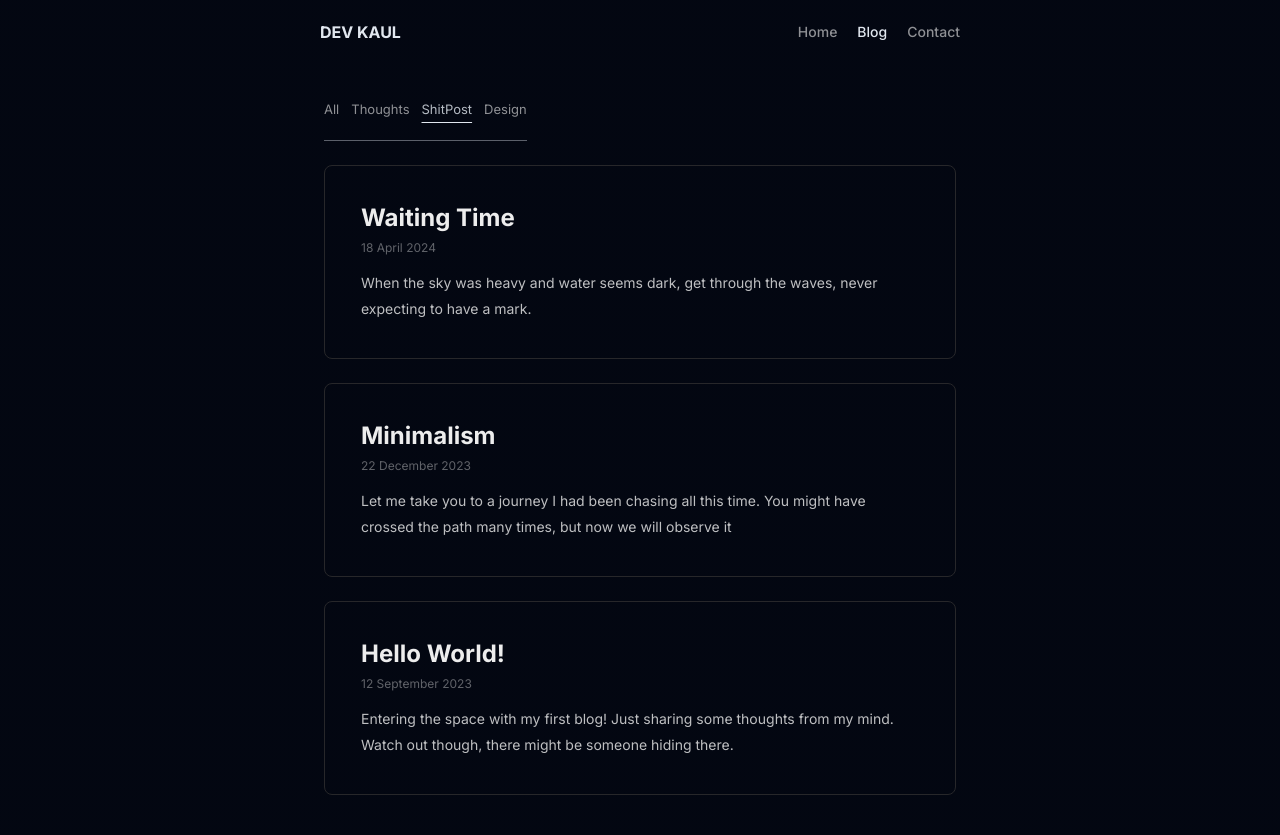
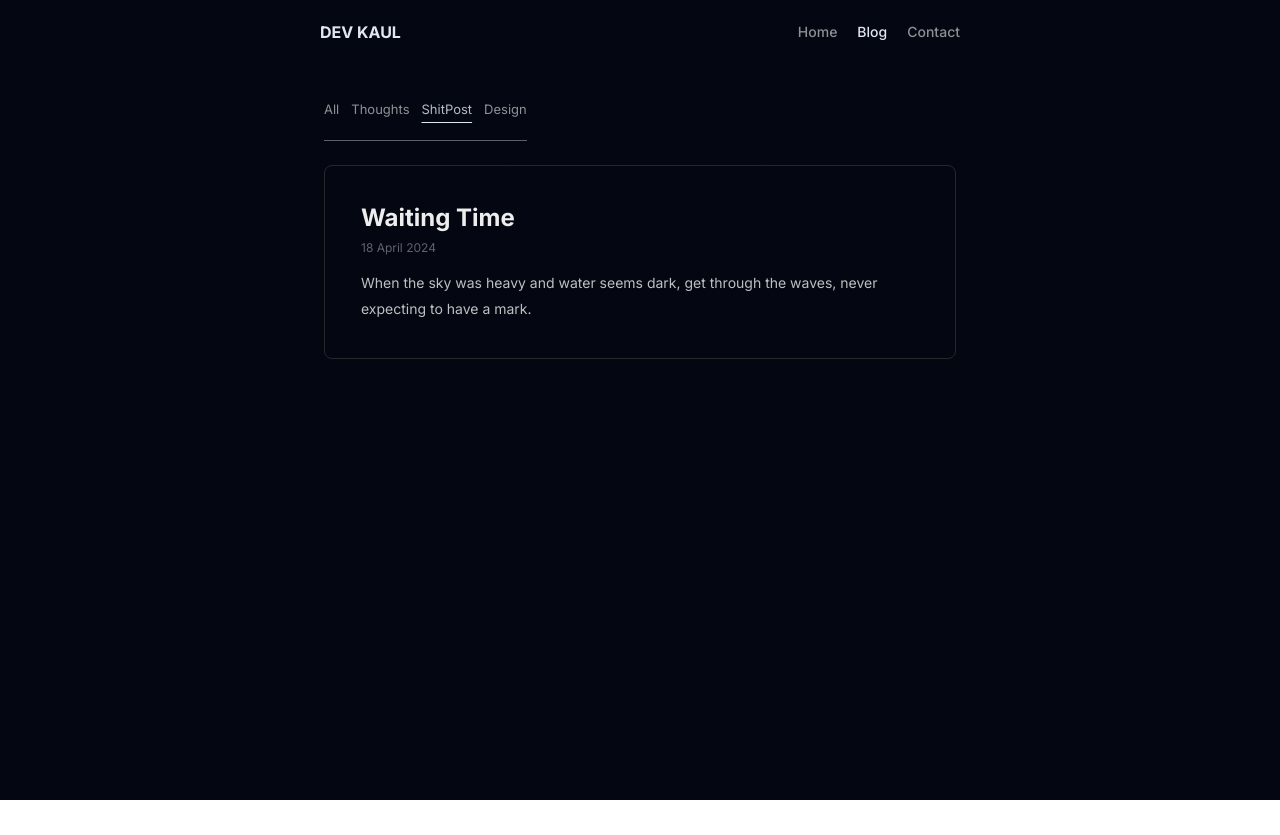
Before and after one commit to BugReportOnWeb/website, a Next.js app: page /blog in a window 1280 px wide. Both pictures are taken after a click on the button "ShitPost". After the commit the page ends 800 px from the top, so only its background shows below. Built offline with nearby package versions, Linux system fonts and the light colour scheme.

Commit message:
feat: sort blog posts according to their tags

```diff
--- a/app/globals.css
+++ b/app/globals.css
@@ -42,17 +42,16 @@ body {
 .parsedown h1 {
     display: block;
     font-size: 2em;
-    margin-top: 0.67em;
-    margin-bottom: 0.67em;
     margin-left: 0;
     margin-right: 0;
     font-weight: bold;
 }
 
+/* margin-top: 1.25em; (default) */
 .parsedown h2 {
     display: block;
     font-size: 1.5em;
-    margin-top: 1.25em;
+    margin-top: 1.5em;
     margin-bottom: 0.83em;
     margin-left: 0;
     margin-right: 0;
--- a/components/BlogPageContent.tsx
+++ b/components/BlogPageContent.tsx
@@ -19,12 +19,14 @@ type BlogPageContentProps = {
 }
 
 const BlogPageContent = ({ blogTags, blogsMetaData }: BlogPageContentProps) => {
-    const [currentTag, setCurrentTag] = useState('#All');
+    const [currentTag, setCurrentTag] = useState('All');
 
     return (
         <div className='max-w-4xl absolute mt-20 px-5 pt-5 pb-10 flex flex-col gap-6'>
             <Tags tags={blogTags} currentTag={currentTag} setCurrentTag={setCurrentTag} />
             <div className="flex flex-col justify-center items-center gap-[1.85rem] sm:gap-6">
+                {currentTag === 'All' ? (
+                    <>
                         {blogsMetaData.map(metaData => (
                             <Link href={`/blog/${metaData.id}`} key={metaData.id} className='w-full p-6 border border-[#27272A] rounded-lg flex flex-col justify-center items-start gap-3 sm:p-9 hover:bg-[#050F19]'>
                                 <div>
@@ -34,6 +36,24 @@ const BlogPageContent = ({ blogTags, blogsMetaData }: BlogPageContentProps) => {
                                 <p className='text-sm leading-[26px] text-[#ededed]/80'>{metaData.description}</p>
                             </Link>
                         ))}
+                    </>
+                ) : (
+                    <>
+                        {blogsMetaData
+                            .filter(metadata => metadata.tags.includes(currentTag))
+                            .map(metaData => (
+                                <Link href={`/blog/${metaData.id}`} key={metaData.id} className='w-full p-6 border border-[#27272A] rounded-lg flex flex-col justify-center items-start gap-3 sm:p-9 hover:bg-[#050F19]'>
+                                    <div>
+                                        <h1 className='font-bold text-2xl text-[#ededed]'>{metaData.title}</h1>
+                                        <Date className='text-xs mt-[0.425rem] text-[#ededed]/40' dateString={metaData.date} />
+                                    </div>
+                                    <p className='text-sm leading-[26px] text-[#ededed]/80'>{metaData.description}</p>
+                                </Link>
+                            ))
+                        }
+                    </>
+                )}
+
             </div>
         </div>
     )
```
Lines whose indentation alone changed are shown as unchanged.
